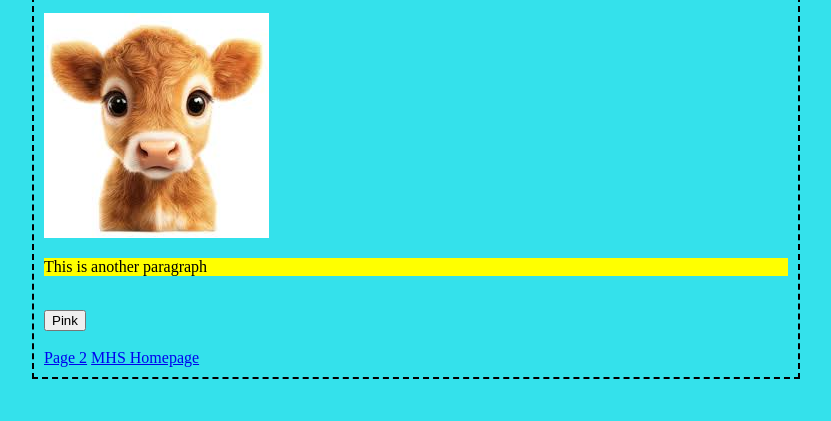
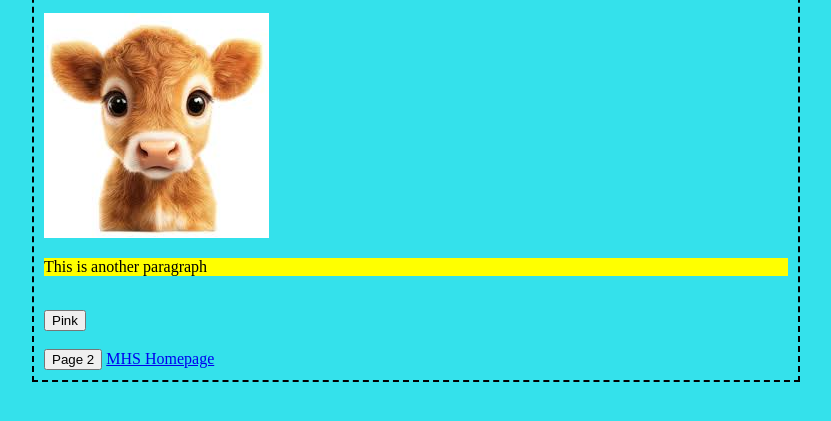
Before and after one commit to deadalias/MyWebPage, a plain HTML site: page index.html in a window 1280 px wide. Shown: the part 121-542 px from the top of the page, without its empty margins (224-1055 px from the left). Drawn offline with Linux system fonts and the light colour scheme.

Commit message:
Update index.html
Add button

```diff
--- a/index.html
+++ b/index.html
@@ -30,7 +30,7 @@
         <br>
         <button type = "button" onclick="changeBG('yellow');">Pink</button>
         <br><br>
-        <a href="page2.html">Page 2</a>
+        <a href="page2.html"><button>Page 2</button></a>
         <a href="https://mohigans.mono.k12.wv.us" target="_blank">MHS Homepage</a>
     </body>
 </html>
```
